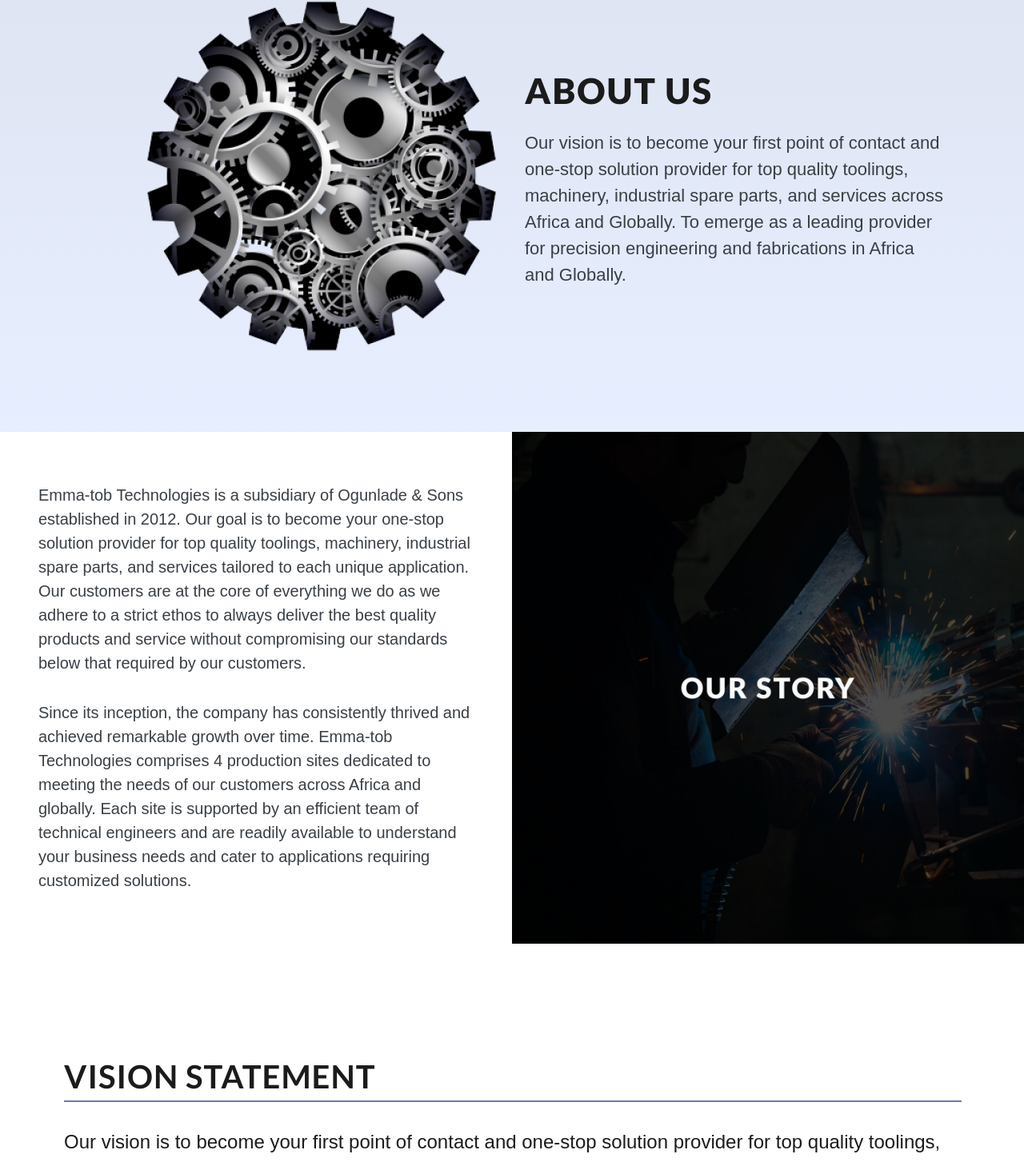
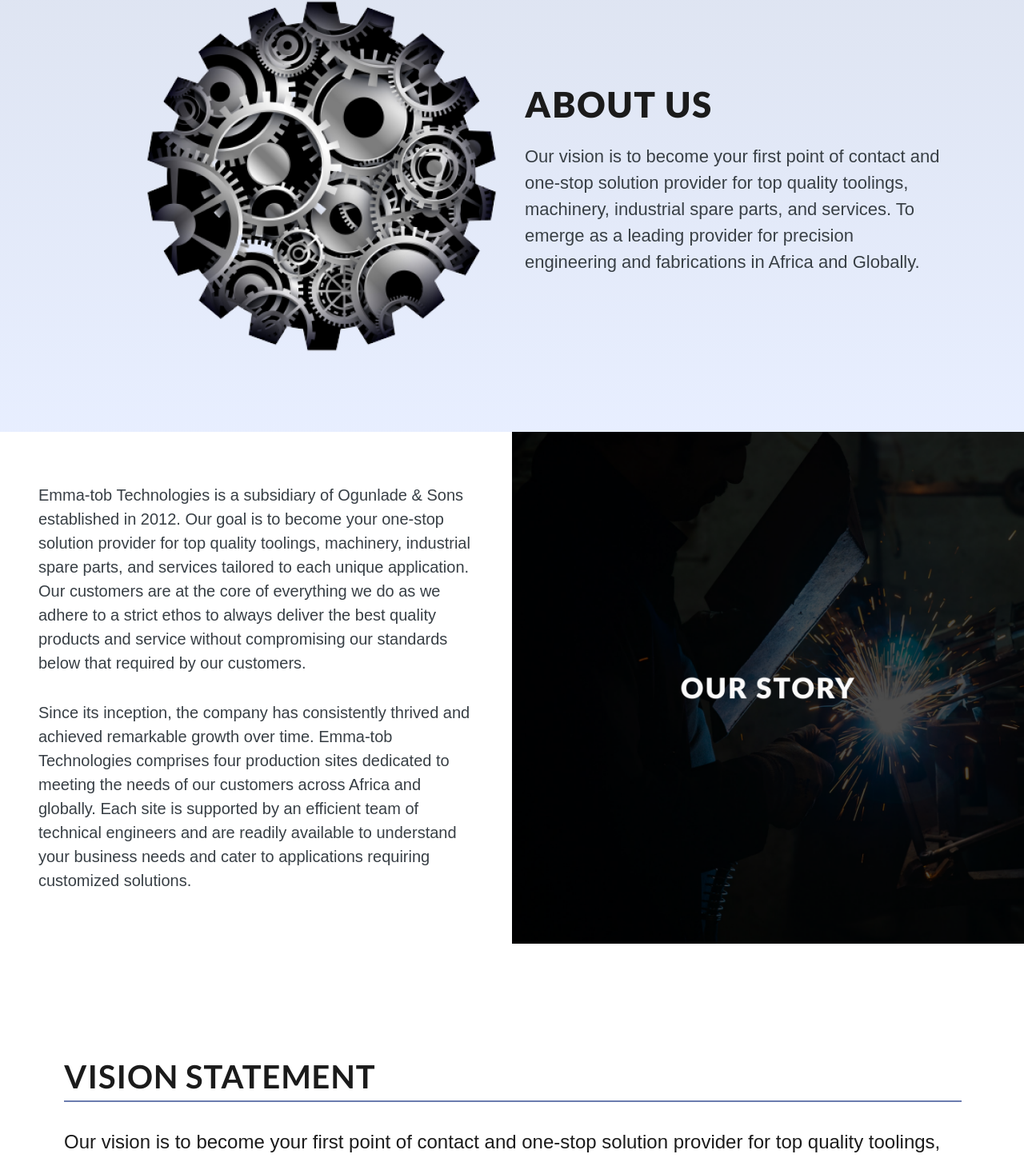
Before and after one commit to gidiblack/emma-tob, a Next.js app: page /about-us in a window 1280 px wide. Shown: the part 176-1629 px from the top of the page at 80% size. Built offline with nearby package versions, Linux system fonts and the light colour scheme.

Commit message:
changes from feedback

```diff
--- a/src/pages/about-us/index.tsx
+++ b/src/pages/about-us/index.tsx
@@ -27,12 +27,12 @@
   {
     title: "Professionalism",
     Img: Professionalism,
-    desc: "No business survives on poor time management. One of our obligations to our various clients is not only to deliver the best quality service but also to do so promptly.",
+    desc: "We stay abreast of the latest innovations, trends, and best practices in technology.",
   },
   {
     title: "Promptness",
     Img: Promptness,
-    desc: "We stay abreast of the latest innovations, trends, and best practices in technology.",
+    desc: "No business survives on poor time management. One of our obligations to our various clients is not only to deliver the best quality service but also to do so promptly.",
   },
 ];
 
@@ -71,9 +71,9 @@
               <Text fontSize={[18, null, 20, 21, 22]}>
                 Our vision is to become your first point of contact and one-stop
                 solution provider for top quality toolings, machinery,
-                industrial spare parts, and services across Africa and Globally.
-                To emerge as a leading provider for precision engineering and
-                fabrications in Africa and Globally.
+                industrial spare parts, and services. To emerge as a leading
+                provider for precision engineering and fabrications in Africa
+                and Globally.
               </Text>
             </Box>
           </Flex>
@@ -113,11 +113,11 @@
             <Text fontSize={[16, null, 18, null, 20]}>
               Since its inception, the company has consistently thrived and
               achieved remarkable growth over time. Emma-tob Technologies
-              comprises 4 production sites dedicated to meeting the needs of our
-              customers across Africa and globally. Each site is supported by an
-              efficient team of technical engineers and are readily available to
-              understand your business needs and cater to applications requiring
-              customized solutions.
+              comprises four production sites dedicated to meeting the needs of
+              our customers across Africa and globally. Each site is supported
+              by an efficient team of technical engineers and are readily
+              available to understand your business needs and cater to
+              applications requiring customized solutions.
             </Text>
           </Flex>
         </GridItem>
@@ -140,16 +140,15 @@
         <Text color={"dark.500"} fontSize={[20, null, 22, 24]}>
           Our vision is to become your first point of contact and one-stop
           solution provider for top quality toolings, machinery, industrial
-          spare parts, and services across Africa and Globally. To emerge as a
-          leading provider for precision engineering and fabrications in Africa
-          and Globally.
+          spare parts, and services. To emerge as a leading provider for
+          precision engineering and fabrications in Africa and Globally.
         </Text>
         <Text as={"h2"} textAlign={["center", null, "right"]} mt={"7.5rem"}>
           MISSION STATEMENT
         </Text>
         <Divider mb={8} borderWidth={1} borderColor={"brand.500"} />
         <Text color={"dark.500"} fontSize={[20, null, 22, 24]}>
-          To satisfy our clients always through our passion for precision and
+          To satisfy our customers always through our passion for precision and
           sustainability, by providing reliable and excellent services while
           being abreast of current innovations in the market.
         </Text>
--- a/src/pages/services/index.tsx
+++ b/src/pages/services/index.tsx
@@ -26,7 +26,7 @@
   {
     title: "Precision Engineering",
     description:
-      "Production of intricate machine spare parts with high level of precision. These spare parts include punches, dies, gears, shafts, Cams etc",
+      "Production of intricate machine spare parts with high level of precision. These spare parts include punches, dies, gears, shafts, cams etc",
     image: [{ img: precision, name: "" }],
   },
   {
--- a/src/styles/globals.css
+++ b/src/styles/globals.css
@@ -54,6 +54,11 @@
   bottom: -2rem;
 }
 
+.testimonial-slider .slick-next:before,
+.testimonial-slider .slick-prev:before {
+  color: #09257b;
+}
+
 .hero-slider .slick-dots li.slick-active button:before {
   opacity: 1;
   background-color: #09257b;
```
Also changed, not shown: src/pages/index.tsx (+5 -3 lines), src/assets/nestle-logo.jpg (added).
